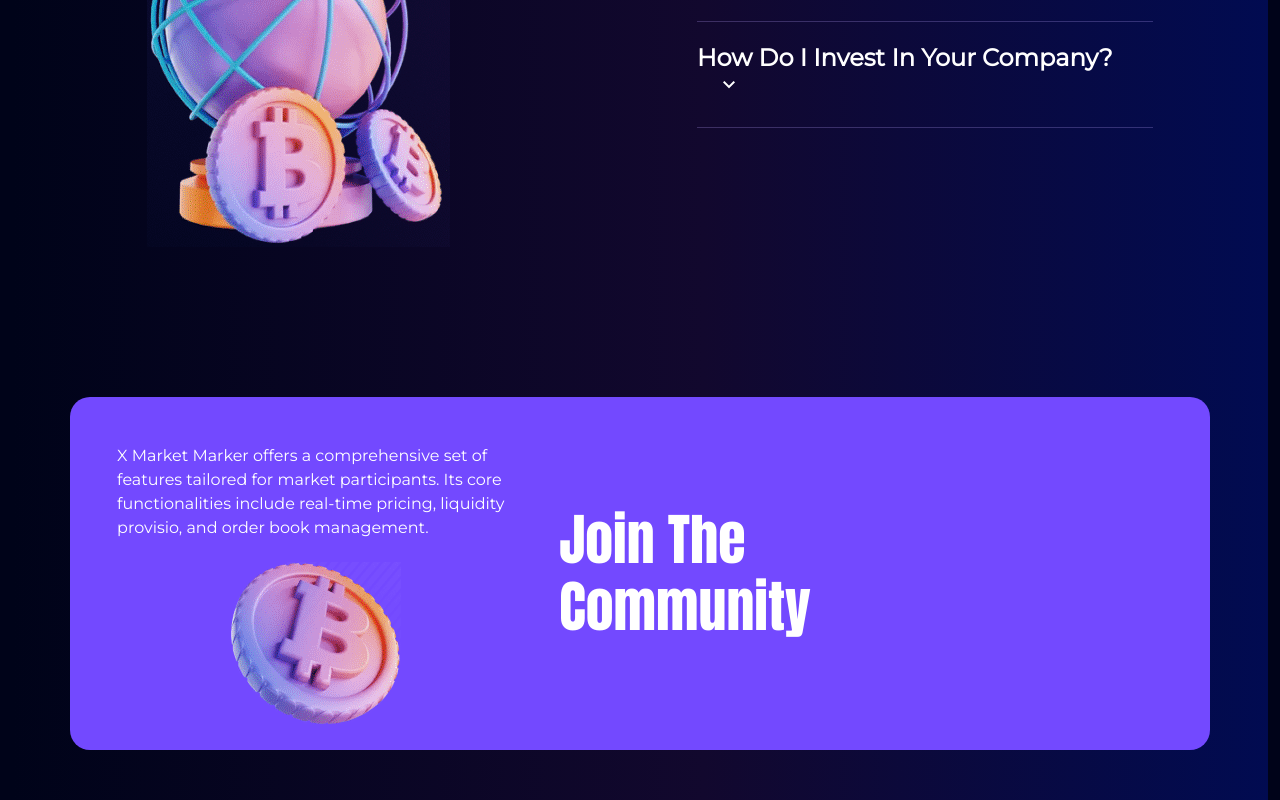
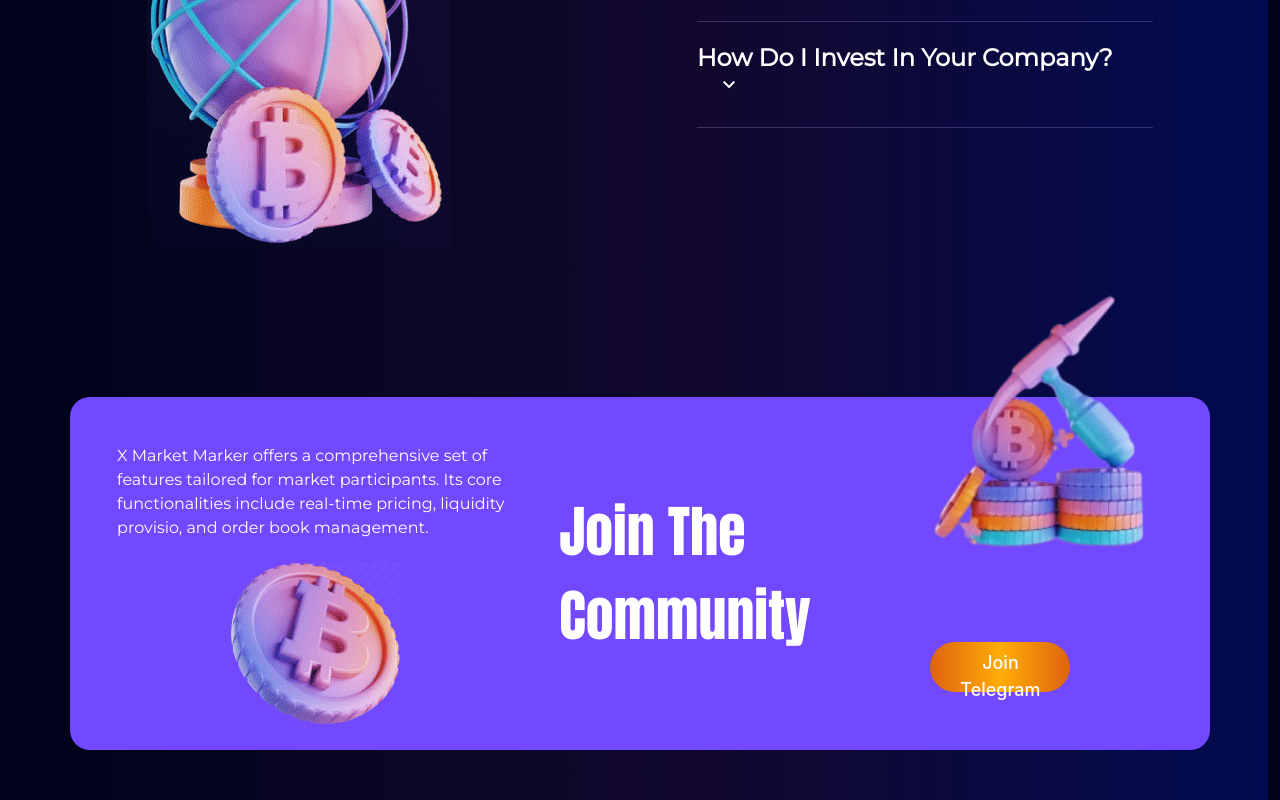
Before and after one commit to vimanshaMJ/Implement-the-provided-UI-design-using-react, a React (Create React App) app: page / in a window 1280 px wide. Shown: the part 4562-5362 px from the top of the page. Built offline with nearby package versions, Linux system fonts and the light colour scheme.

Commit message:
feat: create the last column

```diff
--- a/src/Pages/Homepage.js
+++ b/src/Pages/Homepage.js
@@ -9,6 +9,7 @@ import img2 from "../Images/image-2.png";
 import img3 from "../Images/image-3.png";
 import img4 from "../Images/image-4.png";
 import img5 from "../Images/image-5.png";
+import img6 from "../Images/image-6.png";
 import downArrow from "../Images/down-arrow.png";
 import cardImg1 from "../Images/card-img-1.png";
 import cardImg2 from "../Images/card-img-2.png";
@@ -473,19 +474,26 @@ export default function Homepage({ ...props }) {
       <div className={classes.seventhContainer}>
         <div className={`container ${classes.middleContainer}`} {...props}>
           <div className="row">
-            <div className="col-lg-5">
+            <div className="col-md-5">
               <p className={classes.lastPara}>
                 X Market Marker offers a comprehensive set of features tailored
                 for market participants. Its core functionalities include
                 real-time pricing, liquidity provisio, and order book
                 management.
               </p>
-              <img src={img5} alt="img5" className={classes.img5}></img>
+              <img src={img5} alt="img5" className={classes.img5} />
             </div>
-            <div className="col-lg-3 d-grid align-items-center">
+            <div className="col-md-4 d-grid align-items-center">
               <h1 className={classes.joinCommunity}>Join The Community</h1>
             </div>
-            <div className="col-lg-4"></div>
+            <div className="col-md-3 d-grid align-items-center">
+              <img src={img6} alt="img6" className={classes.img6} />
+              <br />
+              <PrimaryButton
+                buttonText="Join Telegram"
+                className={classes.actionBtn3}
+              />
+            </div>
           </div>
         </div>
       </div>
--- a/src/Pages/Homepage.module.css
+++ b/src/Pages/Homepage.module.css
@@ -361,4 +361,16 @@ span {
   font-family: "Anton", sans-serif;
   font-weight: 100;
   font-size: 3.5rem;
+  line-height: 1.5;
 }
+.img6 {
+  width: 220px;
+  margin-top: -140px;
+}
+.actionBtn3 {
+  width: 70%;
+  height: 100%;
+  margin-top: -140px;
+  font-size: large;
+  font-weight: 500;
+}
```
Also changed, not shown: src/Images/image-6.png (added).
